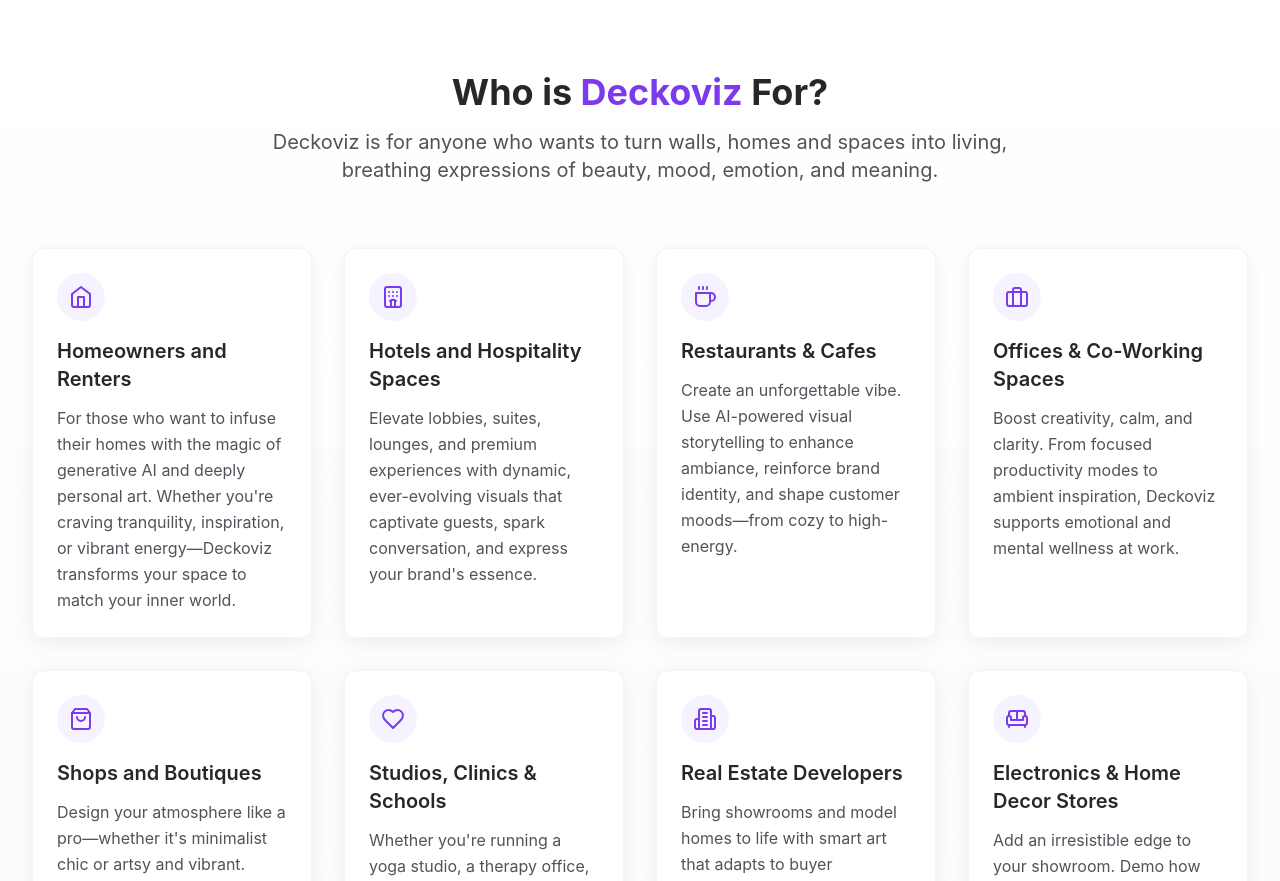
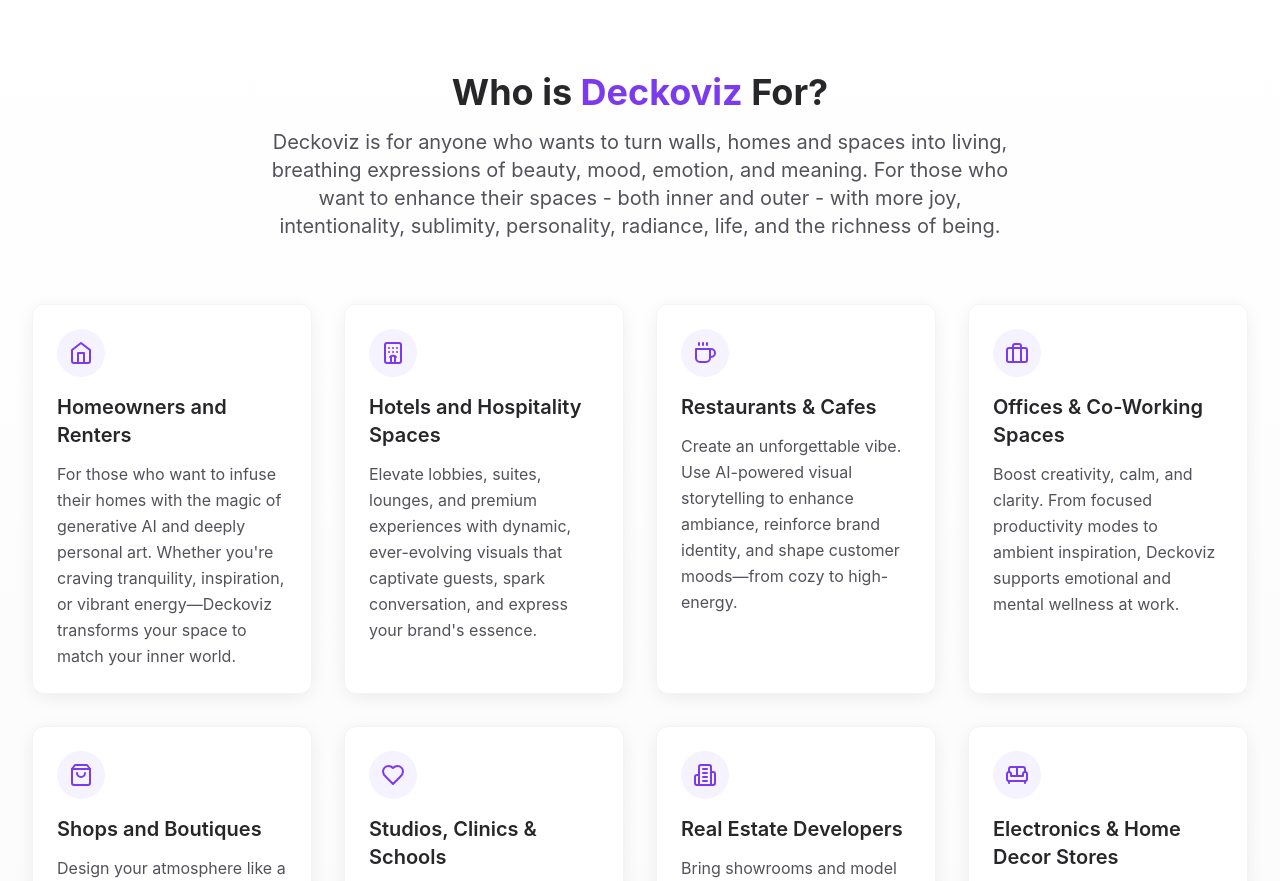
Before and after one commit to ImranShaikh8806/deckoviz_web, a React (Vite) app: page / in a window 1280 px wide. Shown: the part 3700-4581 px from the top of the page. Built offline with nearby package versions, Linux system fonts and the light colour scheme.

Commit message:
Update WhoIsDeckovizFor.tsx

```diff
--- a/src/components/WhoIsDeckovizFor.tsx
+++ b/src/components/WhoIsDeckovizFor.tsx
@@ -53,7 +53,7 @@ const WhoIsDeckovizFor: React.FC = () => {
             Who is <span className="text-primary-600">Deckoviz</span> For?
           </h2>
           <p className="text-xl text-gray-600 max-w-3xl mx-auto">
-            Deckoviz is for anyone who wants to turn walls, homes and spaces into living, breathing expressions of beauty, mood, emotion, and meaning.
+            Deckoviz is for anyone who wants to turn walls, homes and spaces into living, breathing expressions of beauty, mood, emotion, and meaning. For those who want to enhance their spaces - both inner and outer - with more joy, intentionality, sublimity, personality, radiance, life, and the richness of being.
           </p>
         </div>
 
```
